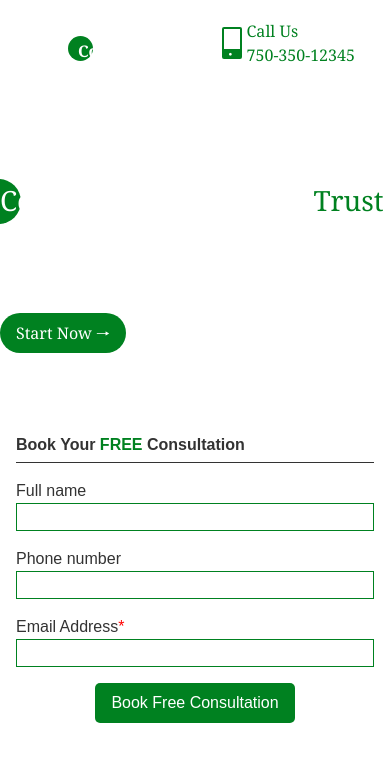
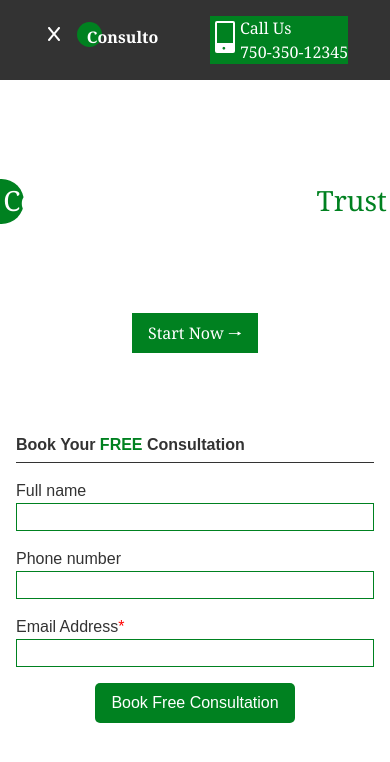
Before and after one commit to DamirPe/Loginpage, a plain HTML site: page index.html in a window 390 px wide. Drawn offline with nearby package versions, Linux system fonts and the light colour scheme.

Commit message:
navbar black

```diff
--- a/index.html
+++ b/index.html
@@ -61,6 +61,20 @@
             <svg xmlns="http://www.w3.org/2000/svg" height="1em" viewBox="0 0 448 512"><!--! Font Awesome Free 6.4.2 by @fontawesome - https://fontawesome.com License - https://fontawesome.com/license (Commercial License) Copyright 2023 Fonticons, Inc. --><style>svg{fill:#ffffff}</style><path d="M224.1 141c-63.6 0-114.9 51.3-114.9 114.9s51.3 114.9 114.9 114.9S339 319.5 339 255.9 287.7 141 224.1 141zm0 189.6c-41.1 0-74.7-33.5-74.7-74.7s33.5-74.7 74.7-74.7 74.7 33.5 74.7 74.7-33.6 74.7-74.7 74.7zm146.4-194.3c0 14.9-12 26.8-26.8 26.8-14.9 0-26.8-12-26.8-26.8s12-26.8 26.8-26.8 26.8 12 26.8 26.8zm76.1 27.2c-1.7-35.9-9.9-67.7-36.2-93.9-26.2-26.2-58-34.4-93.9-36.2-37-2.1-147.9-2.1-184.9 0-35.8 1.7-67.6 9.9-93.9 36.1s-34.4 58-36.2 93.9c-2.1 37-2.1 147.9 0 184.9 1.7 35.9 9.9 67.7 36.2 93.9s58 34.4 93.9 36.2c37 2.1 147.9 2.1 184.9 0 35.9-1.7 67.7-9.9 93.9-36.2 26.2-26.2 34.4-58 36.2-93.9 2.1-37 2.1-147.8 0-184.8zM398.8 388c-7.8 19.6-22.9 34.7-42.6 42.6-29.5 11.7-99.5 9-132.1 9s-102.7 2.6-132.1-9c-19.6-7.8-34.7-22.9-42.6-42.6-11.7-29.5-9-99.5-9-132.1s-2.6-102.7 9-132.1c7.8-19.6 22.9-34.7 42.6-42.6 29.5-11.7 99.5-9 132.1-9s102.7-2.6 132.1 9c19.6 7.8 34.7 22.9 42.6 42.6 11.7 29.5 9 99.5 9 132.1s2.7 102.7-9 132.1z"/></svg>
             <svg xmlns="http://www.w3.org/2000/svg" height="1em" viewBox="0 0 512 512"><!--! Font Awesome Free 6.4.2 by @fontawesome - https://fontawesome.com License - https://fontawesome.com/license (Commercial License) Copyright 2023 Fonticons, Inc. --><style>svg{fill:#ffffff}</style><path d="M459.37 151.716c.325 4.548.325 9.097.325 13.645 0 138.72-105.583 298.558-298.558 298.558-59.452 0-114.68-17.219-161.137-47.106 8.447.974 16.568 1.299 25.34 1.299 49.055 0 94.213-16.568 130.274-44.832-46.132-.975-84.792-31.188-98.112-72.772 6.498.974 12.995 1.624 19.818 1.624 9.421 0 18.843-1.3 27.614-3.573-48.081-9.747-84.143-51.98-84.143-102.985v-1.299c13.969 7.797 30.214 12.67 47.431 13.319-28.264-18.843-46.781-51.005-46.781-87.391 0-19.492 5.197-37.36 14.294-52.954 51.655 63.675 129.3 105.258 216.365 109.807-1.624-7.797-2.599-15.918-2.599-24.04 0-57.828 46.782-104.934 104.934-104.934 30.213 0 57.502 12.67 76.67 33.137 23.715-4.548 46.456-13.32 66.599-25.34-7.798 24.366-24.366 44.833-46.132 57.827 21.117-2.273 41.584-8.122 60.426-16.243-14.292 20.791-32.161 39.308-52.628 54.253z"/></svg>
         </div>
+        <div class="dropdown-meni">
+            <div>
+                <div class="logo"><button class="meni"><svg xmlns="http://www.w3.org/2000/svg" height="1em" viewBox="0 0 384 512"><!--! Font Awesome Free 6.4.2 by @fontawesome - https://fontawesome.com License - https://fontawesome.com/license (Commercial License) Copyright 2023 Fonticons, Inc. --><style>svg{fill:#ffffff}</style><path d="M376.6 84.5c11.3-13.6 9.5-33.8-4.1-45.1s-33.8-9.5-45.1 4.1L192 206 56.6 43.5C45.3 29.9 25.1 28.1 11.5 39.4S-3.9 70.9 7.4 84.5L150.3 256 7.4 427.5c-11.3 13.6-9.5 33.8 4.1 45.1s33.8 9.5 45.1-4.1L192 306 327.4 468.5c11.3 13.6 31.5 15.4 45.1 4.1s15.4-31.5 4.1-45.1L233.7 256 376.6 84.5z"/></svg></button><div class="circle"></div>Consulto</div>
+                <div></div>
+            </div>
+            <div class="call-back-green">
+                <div class="phone-white">
+                    <div class="screen-green"></div>
+                    <div class="dot-green">●</div>
+                </div>
+                <div class="white-text"><div>Call Us</div>
+                <div>750-350-12345</div></div>
+            </div>
+        </div>
     </header>
 
 </body>
--- a/style.css
+++ b/style.css
@@ -224,6 +224,10 @@ input:focus{
     display: none;
 }
 
+.dropdown-meni{
+    display: none;
+}
+
 @media (max-width: 1200px) {
 
     .full-screen-header{
@@ -245,8 +249,13 @@ input:focus{
         margin-top: 90px;
         margin-bottom: 50px;
         min-width: none;
-        text-align: center;
+
+        display: flex;
+        flex-direction: column;
+        justify-content: center;
+        align-items: center;
     }
+
 
     .input-box{
         max-width: auto;
@@ -259,6 +268,7 @@ input:focus{
 
     .nav-bar{
         justify-content: space-around;
+        background-color: var(--navcolor);
 
     }
 
@@ -268,15 +278,64 @@ input:focus{
 
     .meni{
         display: inline;
-        margin-right: 10px;
+        margin-right: 5px;
         display: flex;
         background-color: transparent;
         border: none;
+        height: 30px;
+        width: 30px;
 
     }
 
-    .meni:hover{
-        cursor: pointer;
+    .btn2{
+        border-radius: 0;
+    }
+
+    .dropdown-meni{
+        display: flex;
+        justify-content: space-around;
+        align-items: center;
+        padding: 1rem;
+
+        position: fixed;
+        top: 0;
+        left: 0;
+        right: 0;
+
+        background-color: #333;
+    }
+
+    .phone-white{
+        width: 20px;
+        height: 32px;
+        margin: 5px;
+        border-radius: 2px;
+        background-color: white;
+    }
+
+    .screen-green{
+        width: 16px;
+        height: 20px;
+        background-color: var(--zelena);
+        margin: 2px;
+    }
+
+    .dot-green{
+        color: var(--zelena);
+        font-size: .4em;
+        width: 2px;
+        margin-left: 7px;
+        margin-top: -2px;
+    }
+
+    .call-back-green{
+        background-color: var(--zelena);
+        display: flex;
+
+    }
+
+    .white-text{
+        color: white;
     }
 
 }
```
